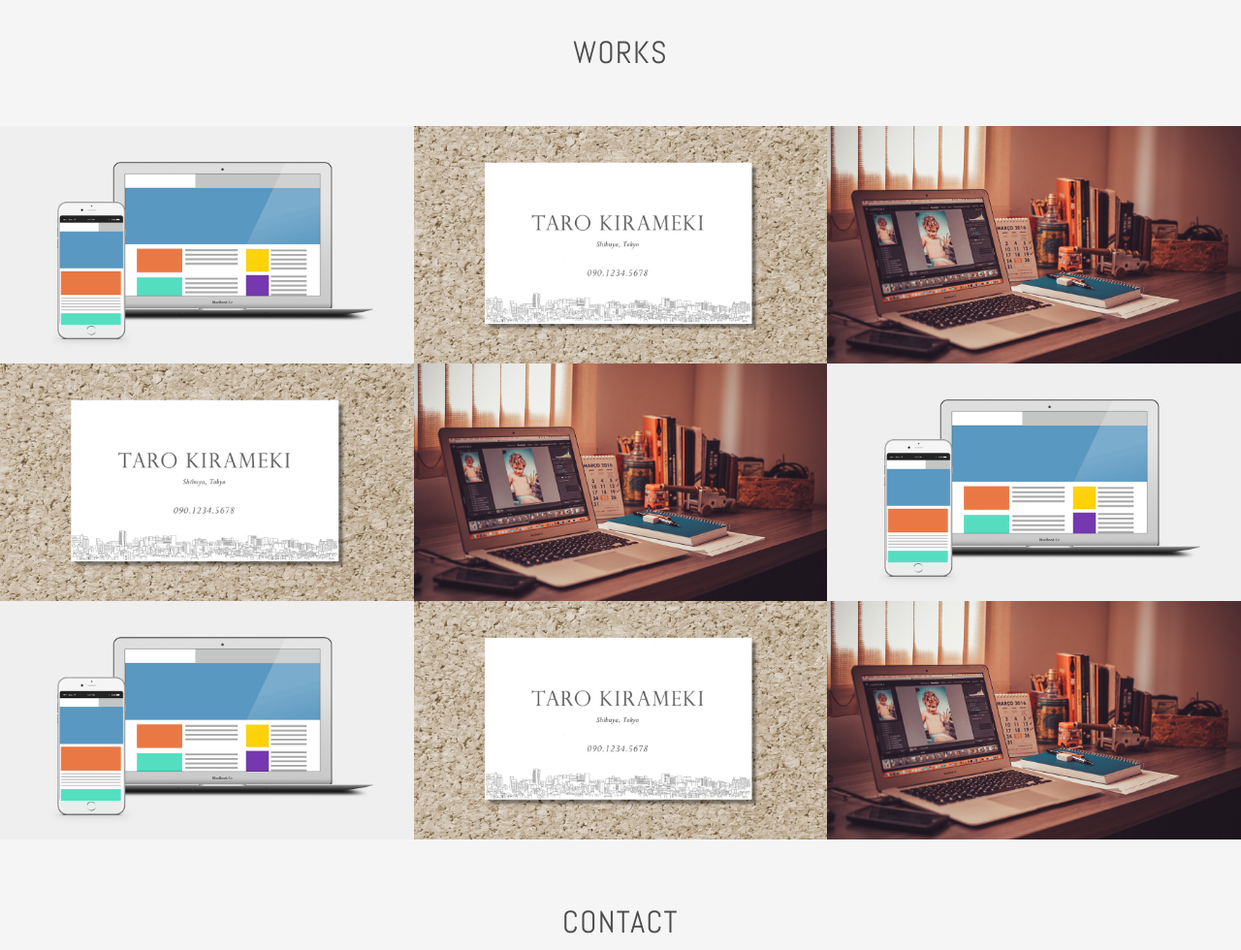
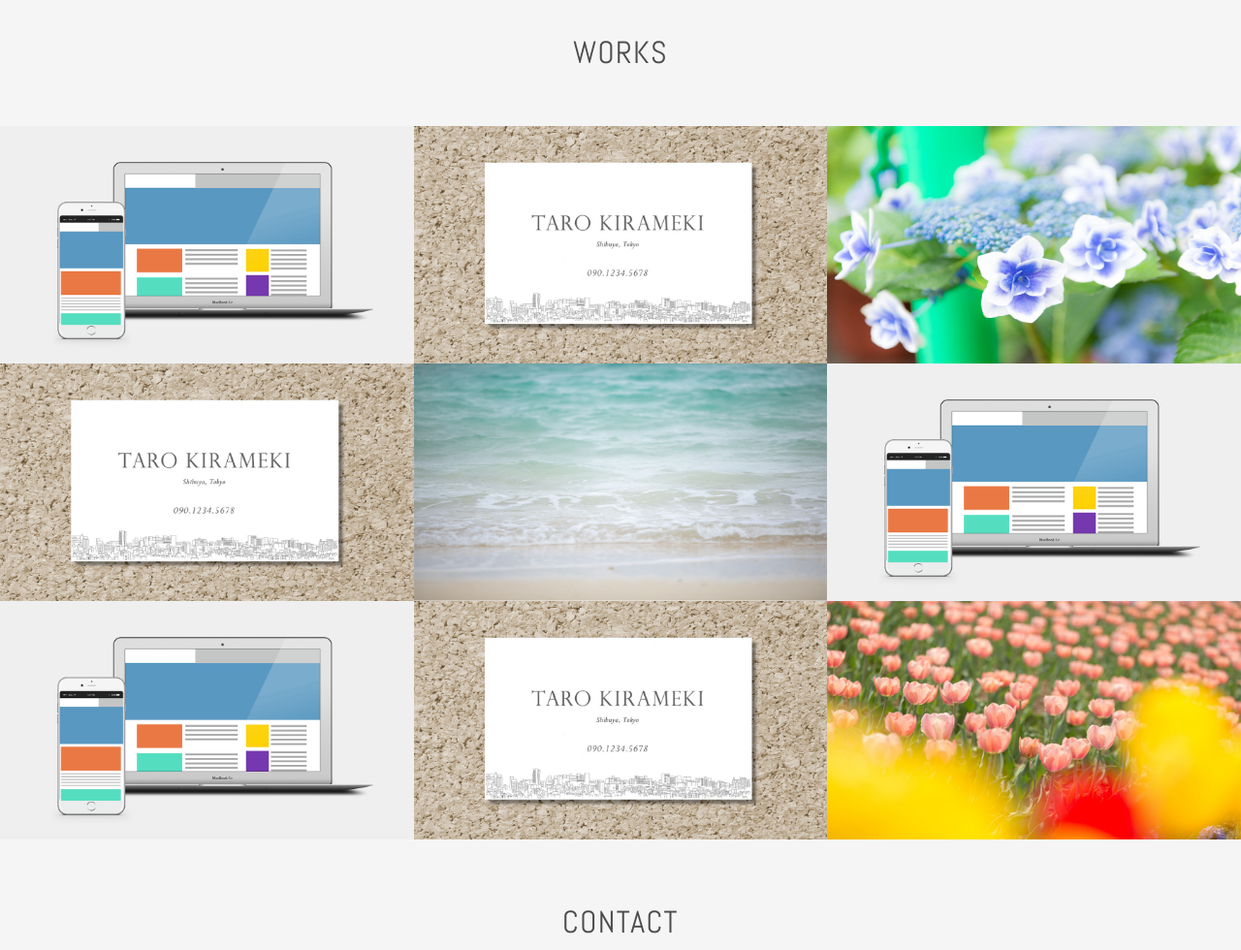
Before and after one commit to minomino80/minomino80.github.io, a plain HTML site: page index.html in a window 1280 px wide. Shown: the part 1040-2020 px from the top of the page at 97% size. Drawn offline with nearby package versions, Linux system fonts and the light colour scheme.

Commit message:
ajisai2.jpgsea2.jpgtulip2.jpg

```diff
--- a/index.html
+++ b/index.html
@@ -12,7 +12,7 @@
   <body><!--header-->
     <header><a href="#contact" class="button-contact"><i aria-label="お問い合わせ" class="fa fa-envelope-o"></i></a>
       <div class="profile">
-        <h1 class="site-title abel uppercase text-center">Web Designer <span>Minoru Owatari</span></h1><img src="./images/img_profile.jpg" alt="プロフィール写真" width="140" height="140" class="block-center profile-icon">
+        <h1 class="site-title abel uppercase text-center">Web Designer <span>Minoru Owatari</span></h1><img src="./images/profile5.jpg" alt="プロフィール写真" width="140" height="140" class="block-center profile-icon">
         <p>Webデザイナー、大渡　実です。オンラインスクールでWeb制作について学び、現在、Webデザイナーになるための勉強中です。これからさらにWeb制作の技術や知識を身につけて、暖かみのある見られた方の心に響くデザイナーになりたいと思っています。</p>
       </div>
     </header><!--contents-->
@@ -48,7 +48,7 @@
                 <h3>きらめき花子様 名刺</h3><small>2016.04.20</small><span class="button-readmore">Read More</span>
               </div>
             </div></a></div>
-        <div class="works-box"><a href="#"><img src="./images/img_work_blog.jpg" alt="WordPressオリジナルテーマ">
+        <div class="works-box"><a href="#"><img src="./images/ajisai2.jpg" alt="WordPressオリジナルテーマ">
             <div class="works-box-inner">
               <div class="text-center">
                 <h3>ブログデザイン</h3><small>2016.04.20</small><span class="button-readmore">Read More</span>
@@ -60,7 +60,7 @@
                 <h3>きらめき花子様 名刺</h3><small>2016.04.20</small><span class="button-readmore">Read More</span>
               </div>
             </div></a></div>
-        <div class="works-box"><a href="#"><img src="./images/img_work_blog.jpg" alt="WordPressオリジナルテーマ">
+        <div class="works-box"><a href="#"><img src="./images/sea2.jpg" alt="WordPressオリジナルテーマ">
             <div class="works-box-inner">
               <div class="text-center">
                 <h3>ブログデザイン</h3><small>2016.04.20</small><span class="button-readmore">Read More</span>
@@ -84,7 +84,7 @@
                 <h3>きらめき花子様 名刺</h3><small>2016.04.20</small><span class="button-readmore">Read More</span>
               </div>
             </div></a></div>
-        <div class="works-box"><a href="#"><img src="./images/img_work_blog.jpg" alt="WordPressオリジナルテーマ">
+        <div class="works-box"><a href="#"><img src="./images/tulip2.jpg" alt="WordPressオリジナルテーマ">
             <div class="works-box-inner">
               <div class="text-center">
                 <h3>ブログデザイン</h3><small>2016.04.20</small><span class="button-readmore">Read More</span>
```
Also changed, not shown: images/ajisai2.jpg (added), images/img_profile.jpg (deleted), images/img_work_blog.jpg (deleted), images/profile5.jpg (added), images/sea2.jpg (added), images/tulip2.jpg (added).
